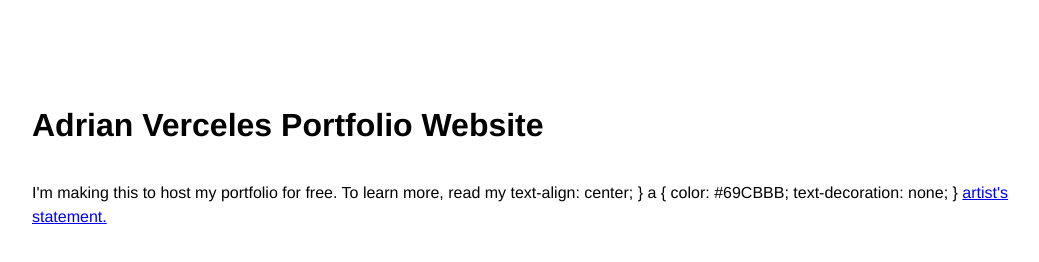
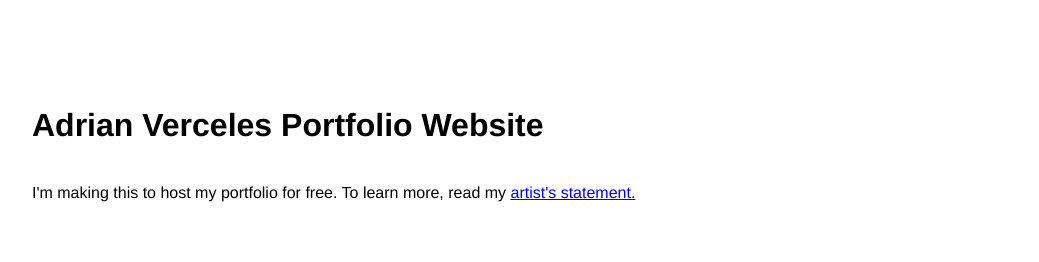
Before and after one commit to adrianv456/adrianv456.github.io, a plain HTML site: page index.html in a window 1280 px wide. Shown: the whole page, without its empty margins (108-1147 px from the left). Drawn offline with Linux system fonts and the light colour scheme.

Commit message:
Update index.html

```diff
--- a/index.html
+++ b/index.html
@@ -7,13 +7,6 @@
   </head>
   <body>
     <h1>Adrian Verceles Portfolio Website</h1>
-    <p>I'm making this to host my portfolio for free. To learn more, read my text-align: center;
-}
-
-a {
-color: #69CBBB;
-text-decoration: none;
-}
-      <a href="statement.html">artist's statement.</a></p>
+    <p>I'm making this to host my portfolio for free. To learn more, read my <a href="statement.html">artist's statement.</a></p>
   </body>
 </html>
```
